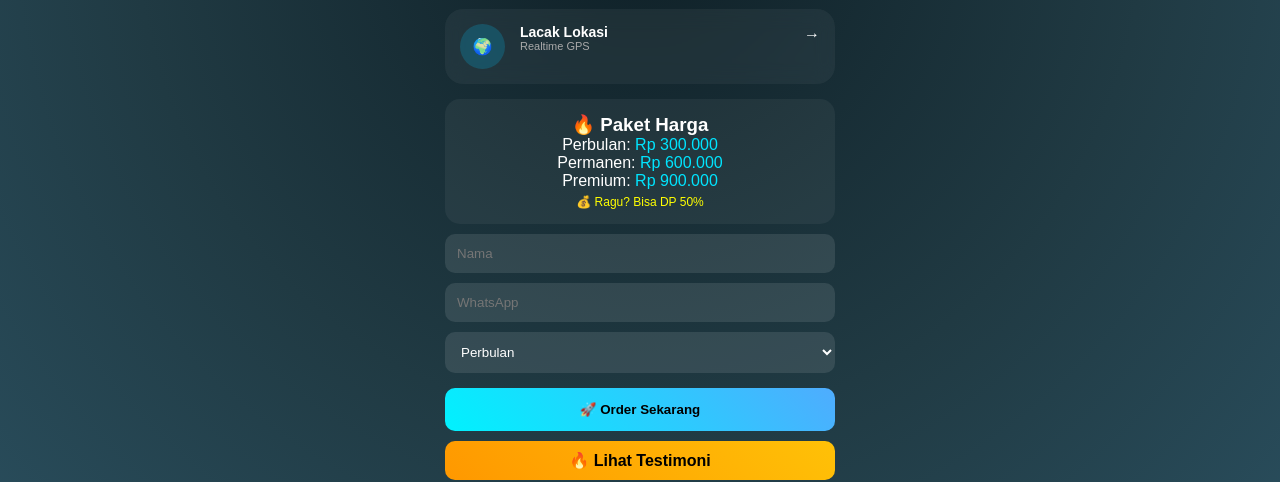
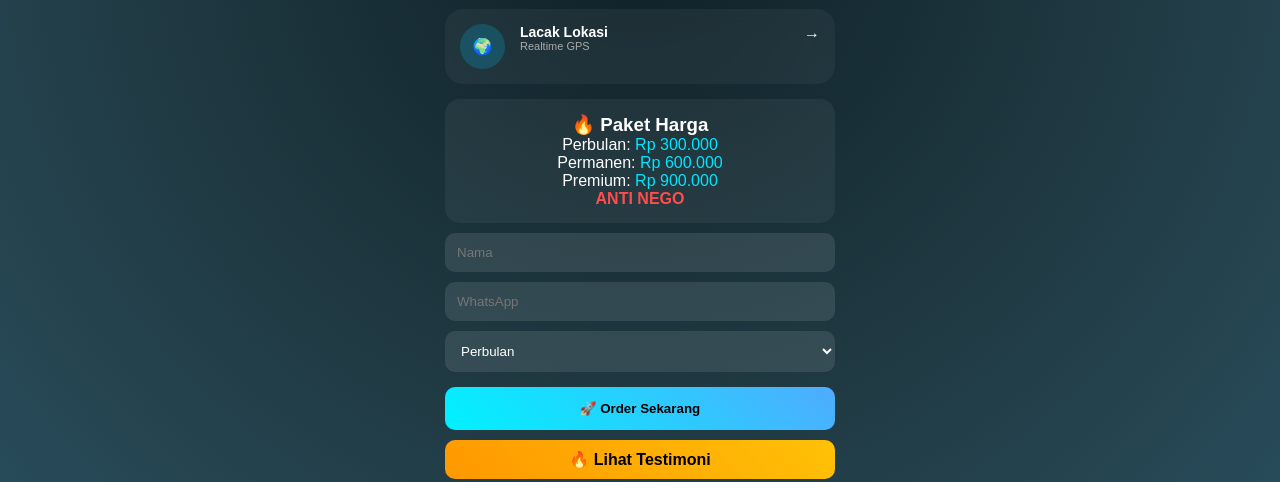
Before and after one commit to RayanXweb/Join-Ajm-Control-Panel, a plain HTML site: page index.html in a window 1280 px wide. Shown: the part 854-1336 px from the top of the page. Drawn offline with Linux system fonts and the light colour scheme.

Commit message:
Add files via upload

```diff
--- a/index.html
+++ b/index.html
@@ -78,7 +78,6 @@ background:rgba(255,255,255,0.05);
 text-align:center;
 }
 .price{color:#00e5ff;}
-.dp{color:yellow;font-size:12px;margin-top:5px;}
 
 /* FORM */
 input,select{
@@ -191,7 +190,7 @@ display:none;font-size:12px;
 <p>Perbulan: <span class="price">Rp 300.000</span></p>
 <p>Permanen: <span class="price">Rp 600.000</span></p>
 <p>Premium: <span class="price">Rp 900.000</span></p>
-<div class="dp">💰 Ragu? Bisa DP 50%</div>
+<div class="dp" style="color:#ff4d4d;"><b>ANTI NEGO</b></div>
 </div>
 
 <!-- FORM -->
@@ -279,16 +278,18 @@ harga.innerText="Total: Rp 900.000";
 }
 
 // ORDER WA
+// ORDER TELEGRAM
 function order(){
-let nama=document.getElementById("nama").value;
-let paket=document.getElementById("paket").value;
+  let nama = document.getElementById("nama").value;
+  let paket = document.getElementById("paket").value;
 
-let text=`Halo Admin, saya ${nama} sudah bayar paket ${paket}. Mohon verifikasi.`;
+  let text = `Halo Admin, saya ${nama} sudah bayar paket ${paket}. Mohon verifikasi.`;
 
-window.open(`https://wa.me/6283869335367?text=${encodeURIComponent(text)}`);
+  // Ganti link WA ke Telegram
+  window.open(`https://t.me/Aldinugroho378?text=${encodeURIComponent(text)}`);
 }
 
-// CHAT
+// CHAT (fab)
 function chat(){
   window.open("https://t.me/Aldinugroho378");
 }
```
